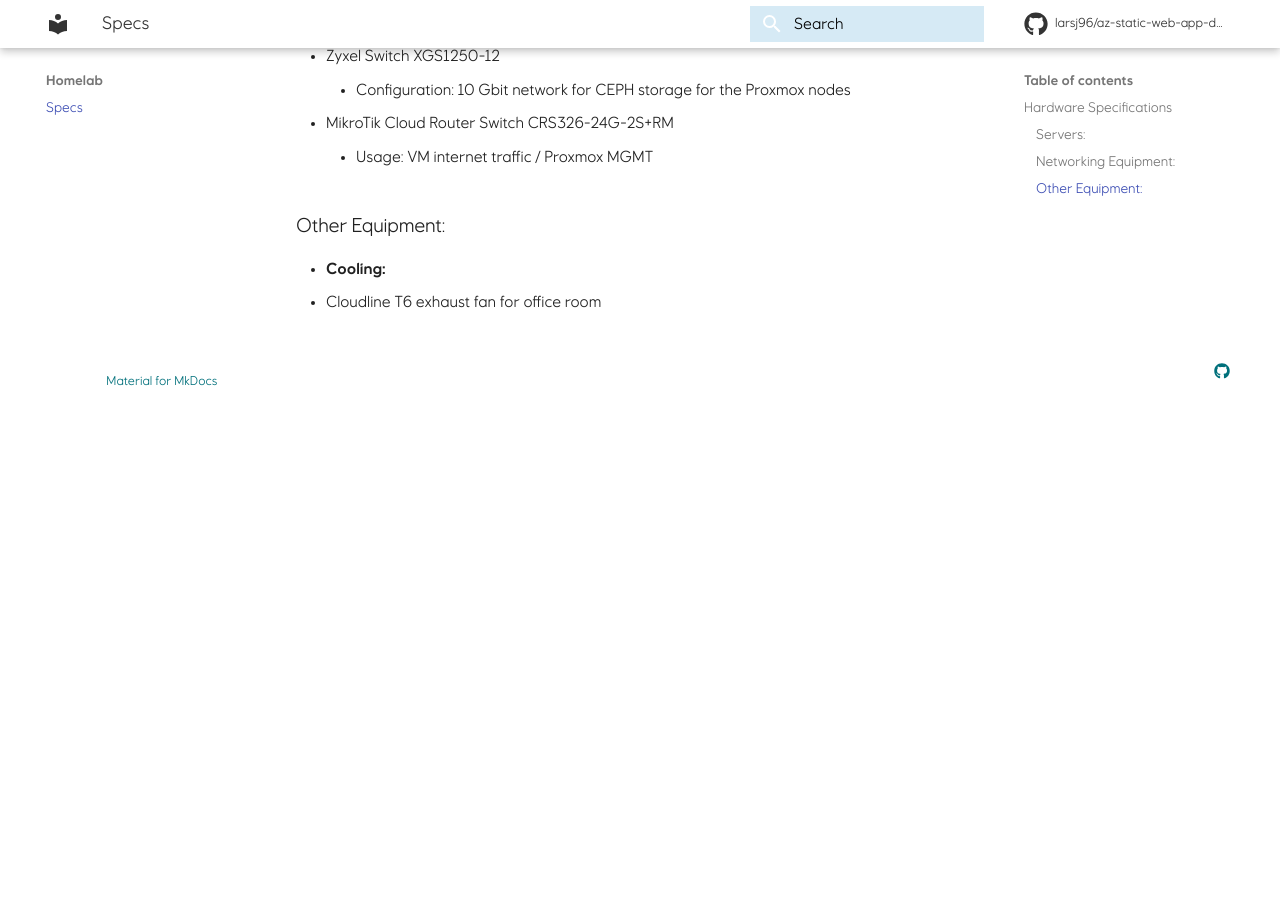
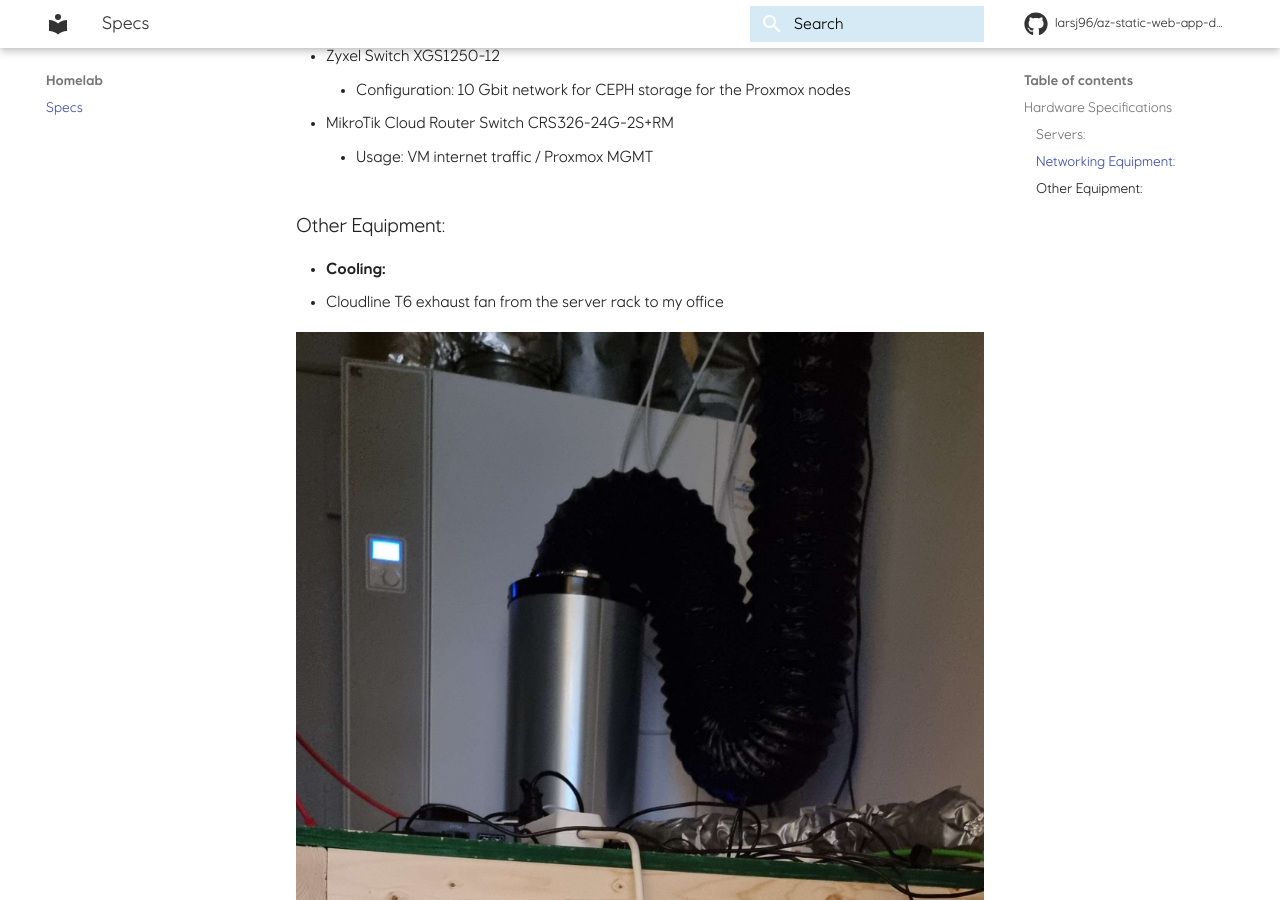
Before and after one commit to larsj96/az-static-web-app-docs, an MkDocs documentation site: the page built from docs/source/Homelab/Specs.md, in a window 1280 px wide and 900 px high, scrolled down 955 px. Built offline with MkDocs 1.6.1 and Material for MkDocs 9.7.7, drawn with Linux system fonts in a browser that asks for light colours; comment, search, counter and statistics services are not loaded; before the commit the page ends 1360 px from its top, so only the background shows below that.

Commit message:
updated homelab page

```diff
--- a/docs/source/Homelab/Specs.md
+++ b/docs/source/Homelab/Specs.md
@@ -32,4 +32,6 @@
 
 ### Other Equipment:
 - **Cooling:**
-  - Cloudline T6 exhaust fan for office room
+  - Cloudline T6 exhaust fan from the server rack to my office
+
+  ![Server room  ](serverroom.jpg "Homemade rack :)")
```
Also changed, not shown: docs/source/Homelab/serverroom.jpg (added).
